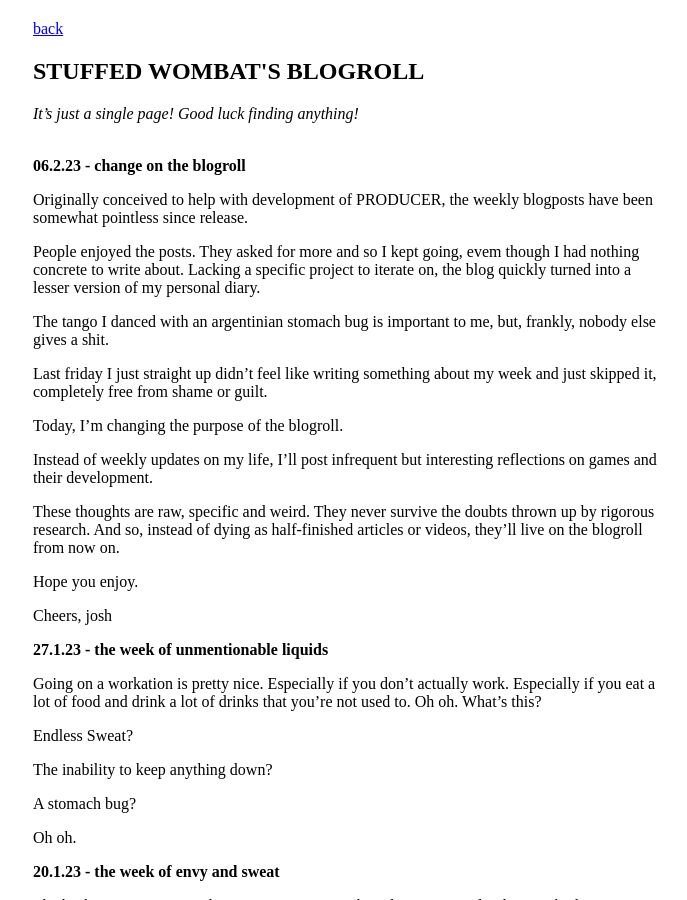
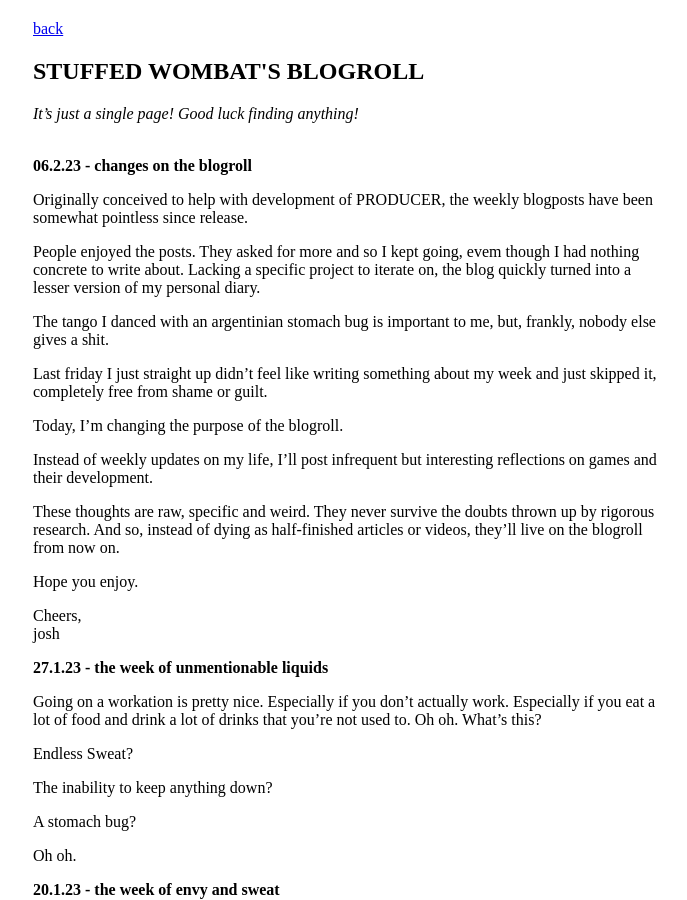
Before and after one commit to stuffedwombat/stuffedwombat.github.io, a Jekyll site: the page built from blogroll.md, in a window 1280 px wide and 900 px high. Shown: the whole window, without its empty margins (291-978 px from the left). Built offline with Jekyll 4.4.1, drawn with Linux system fonts in a browser that asks for light colours; our own code applies the rules of GitHub Pages for plain Markdown files; comment, search, counter and statistics services are not loaded.

Commit message:
Update blogroll.md

```diff
--- a/blogroll.md
+++ b/blogroll.md
@@ -3,7 +3,7 @@
 <i>It's just a single page! Good luck finding anything!</i>
 <br><br>
 
-**06.2.23 - change on the blogroll**
+**06.2.23 - changes on the blogroll**
 
 Originally conceived to help with development of PRODUCER, the weekly blogposts have been somewhat pointless since release.
 
@@ -21,7 +21,7 @@ These thoughts are raw, specific and weird. They never survive the doubts thrown
 
 Hope you enjoy.
 
-Cheers,
+Cheers,<br>
 josh
 
 
```
